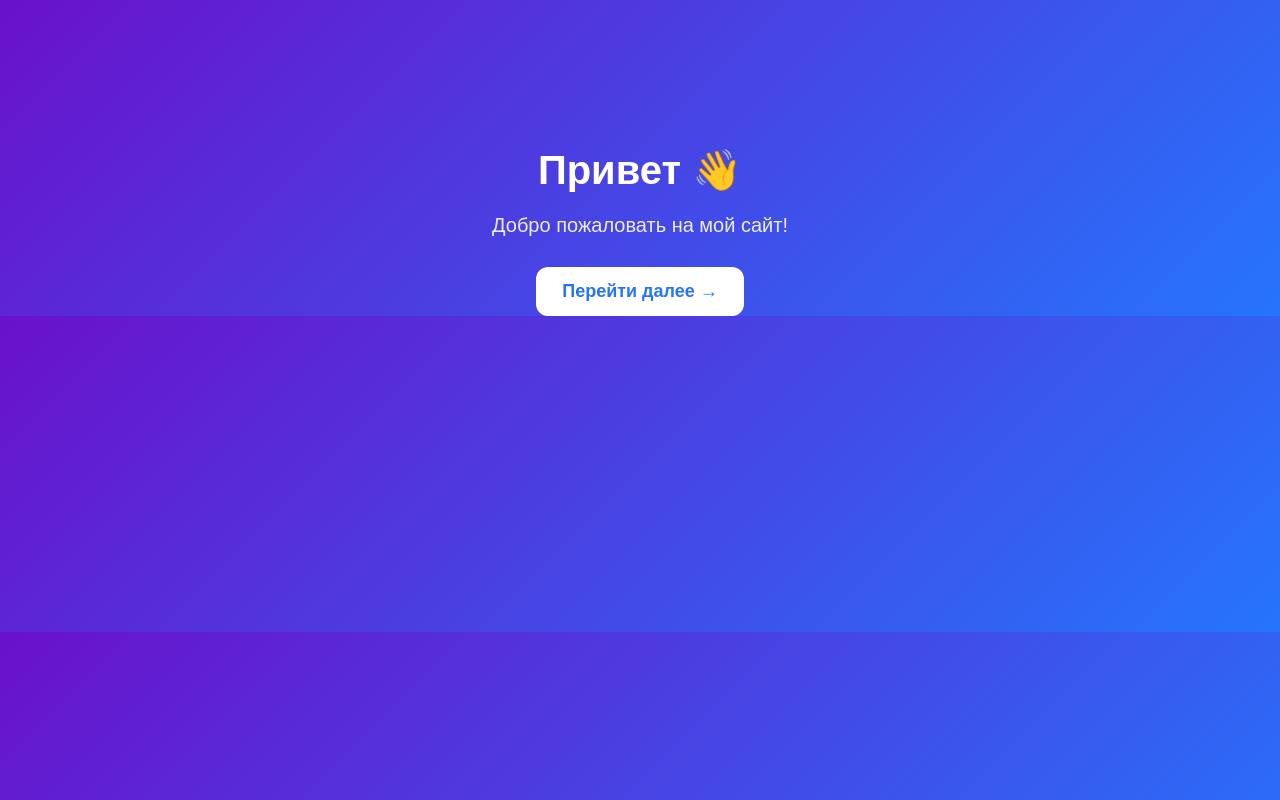
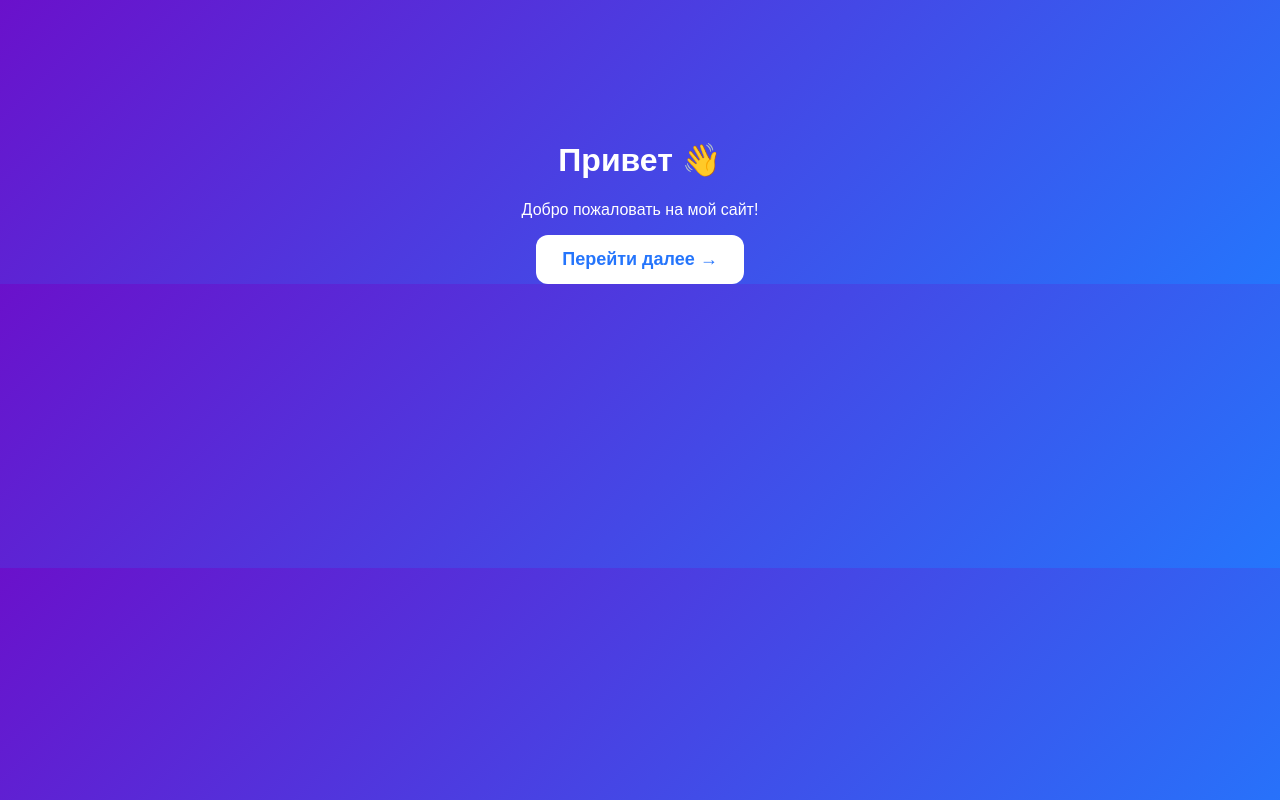
Before and after one commit to Gamename-web/Game, a plain HTML site: page index.html in a window 1280 px wide. Drawn offline with Linux system fonts and the light colour scheme.

Commit message:
Update index.html

```diff
--- a/index.html
+++ b/index.html
@@ -13,18 +13,6 @@
       padding-top: 120px;
       margin: 0;
     }
-
-    h1 {
-      font-size: 40px;
-      margin-bottom: 10px;
-    }
-
-    p {
-      font-size: 20px;
-      opacity: 0.9;
-      margin-bottom: 30px;
-    }
-
     .btn {
       padding: 14px 26px;
       font-size: 18px;
@@ -36,21 +24,16 @@
       font-weight: bold;
       transition: 0.3s;
     }
-
     .btn:hover {
       background: #e6e6e6;
       transform: translateY(-3px);
     }
   </style>
 </head>
+
 <body>
-
   <h1>Привет 👋</h1>
   <p>Добро пожаловать на мой сайт!</p>
-
-  <button class="btn" onclick="location.href='second.html'">
-    Перейти далее →
-  </button>
-
+  <button class="btn" onclick="location.href='second.html'">Перейти далее →</button>
 </body>
 </html>
```
